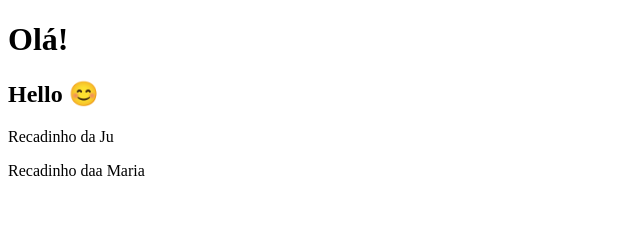
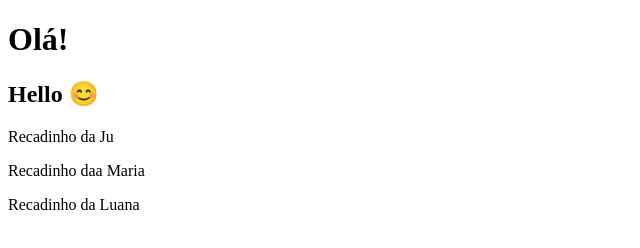
Before and after one commit to gihcaron/testes_equipe, a plain HTML site: page index.html in a window 1280 px wide. Shown: the whole page, without its empty margins (0-640 px from the left). Drawn offline with Linux system fonts and the light colour scheme.

Commit message:
Update index.html

```diff
--- a/index.html
+++ b/index.html
@@ -11,6 +11,7 @@
    <h2> Hello 😊 </h2>
    <p>Recadinho da Ju</p>
    <p>Recadinho daa Maria</p>
+   <p>Recadinho da Luana</p>
 
 </body>
 </html>
```
